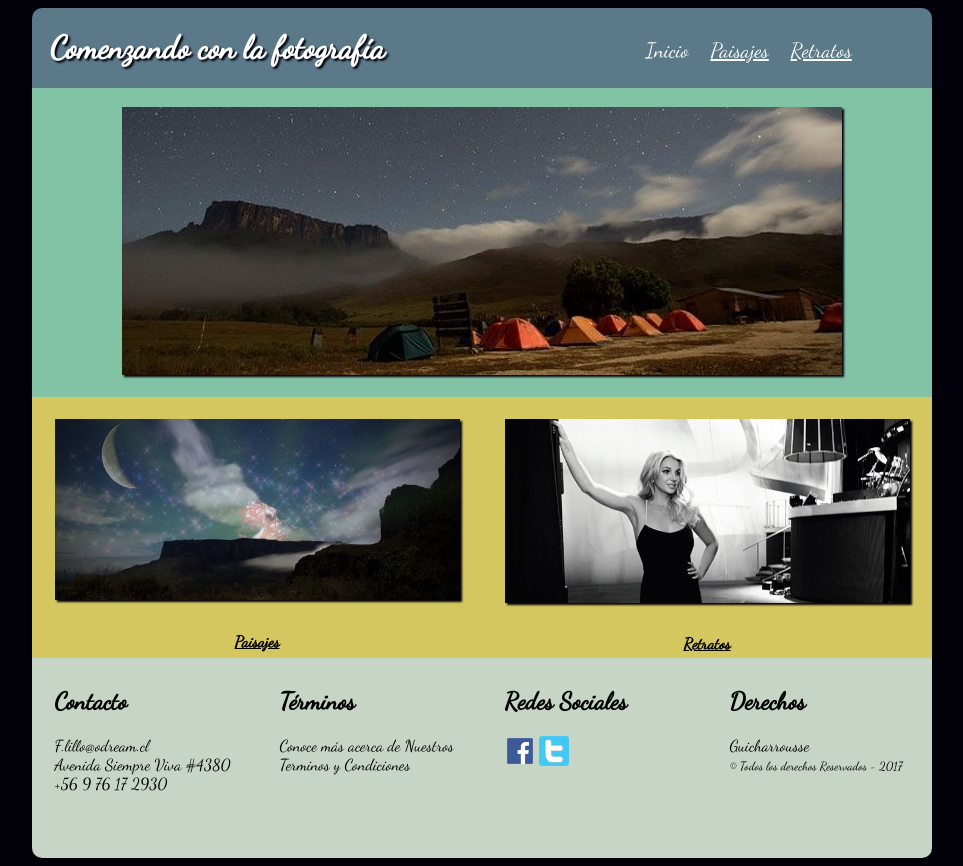
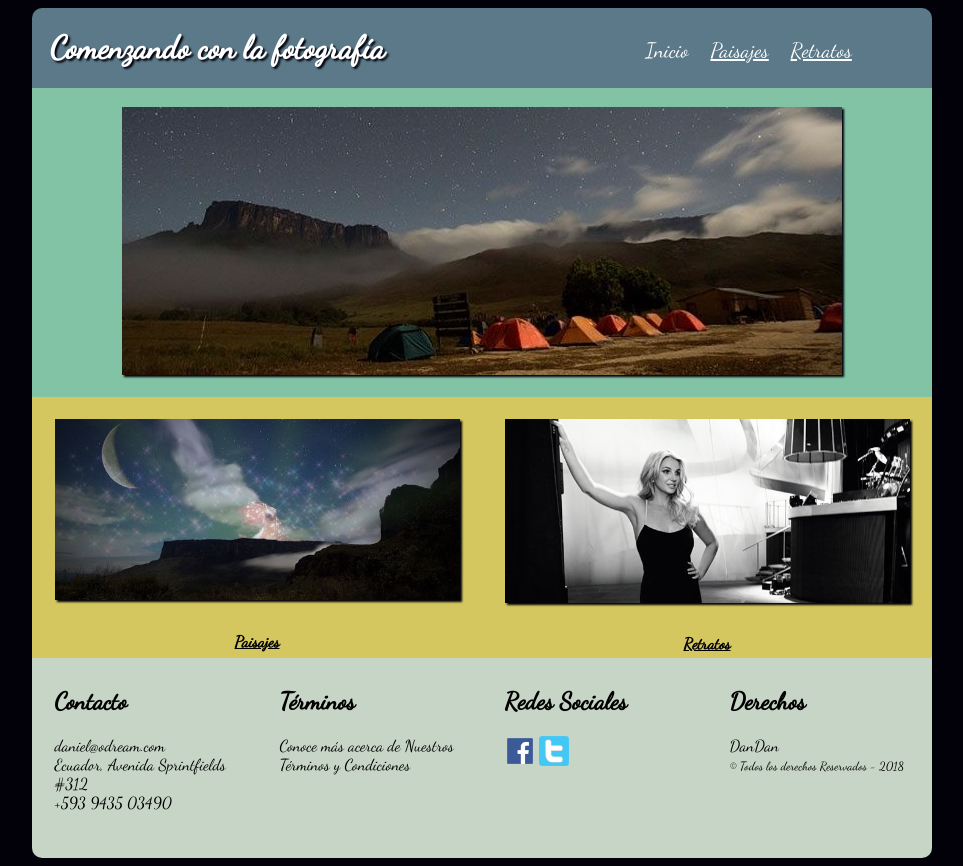
Before and after one commit to DanielMoranCh/BlogTurismo, a plain HTML site: page index.html in a window 1280 px wide. Shown: the whole page, without its empty margins (158-1121 px from the left). Drawn offline with Linux system fonts and the light colour scheme.

Commit message:
actualizacion
actualizacion de contenido

```diff
--- a/index.html
+++ b/index.html
@@ -43,15 +43,15 @@
 		<div class="footerbox">
 			<h2>Contacto</h2>
 			<p>
-				F.lillo@odream.cl<br>
-				Avenida Siempre Viva #4380<br>
-				+56 9 76 17 2930
+				daniel@odream.com<br>
+				Ecuador, Avenida Sprintfields #312<br>
+				+593 9435 03490
 			</p>
 		</div>
 		<div class="footerbox">
 			<h2>Términos</h2>
 			<p>
-				Conoce más acerca de Nuestros Terminos y Condiciones
+				Conoce más acerca de Nuestros Términos y Condiciones
 			</p>
 		</div>
 		<div class="footerbox">
@@ -62,8 +62,8 @@
 		<div class="footerbox">
 			<h2>Derechos</h2>
 			<p>
-				Guicharrousse<br>
-				<span>&copy; Todos los derechos Reservados - 2017</span>
+				DanDan<br>
+				<span>&copy; Todos los derechos Reservados - 2018</span>
 			</p>
 		</div>
 	</footer>
```
Also changed, not shown: paisajes.html (+6 -6 lines), retratos.html (+6 -6 lines).
